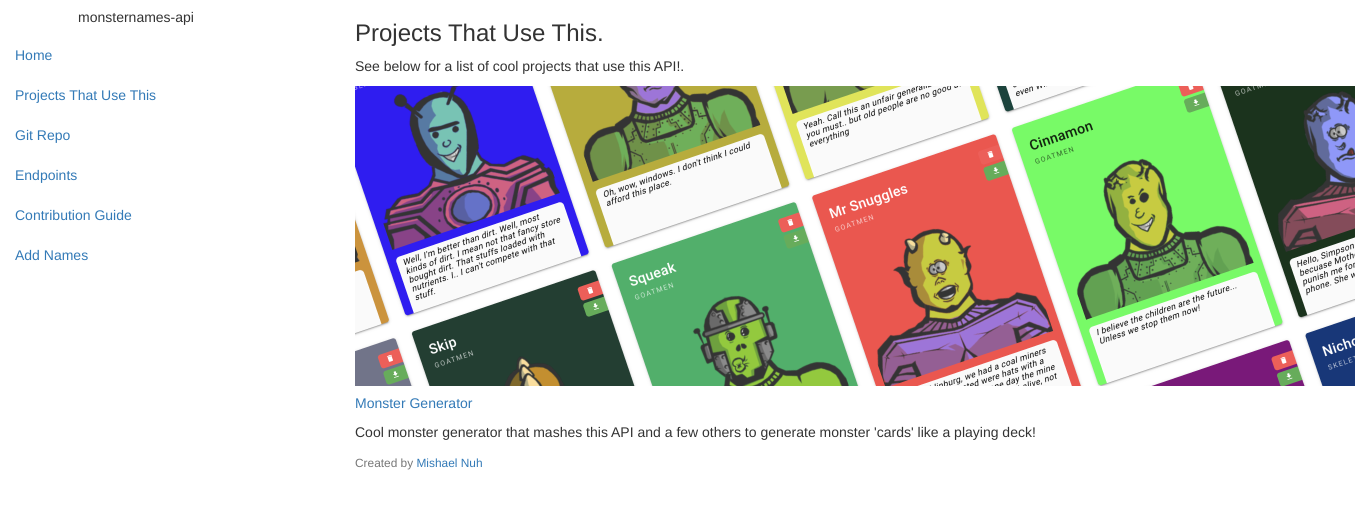
After one commit to benjaminlukeclark/monsternames-api, a Flask app: template templates/projectsThatUseThis.html in a window 1360 px wide. The commit adds this page. Shown: the top 509 px of the page. Run offline with Flask 2, Linux system fonts and the light colour scheme; the template is opened without the code that fills it, so the values that code supplies are empty; parts of the project's set-up code (start-up, migrations or seed data) failed here and were passed over; some libraries are stand-ins or nearby versions.

Commit message:
Added projects that use this page
- Added projects that use this page
- Updated navbar
- Made a few style changes as recommended by pycharm

```diff
--- a/application.py
+++ b/application.py
@@ -1,10 +1,10 @@
 #!flask/bin/python
 from flask import Flask, make_response, jsonify, request, render_template
-from endpoints.monster_endpoints import GoblinEndpoint, GoatmenEndpoint, OgreEndpoint, OrcEndpoint, SkeletonEndpoint, TrollEndpoint
+from endpoints.monster_endpoints import GoblinEndpoint, GoatmenEndpoint, OgreEndpoint, OrcEndpoint, SkeletonEndpoint, \
+    TrollEndpoint
 from functools import wraps
 
 application = Flask(__name__)
-
 
 
 #################################################
@@ -21,6 +21,7 @@ application = Flask(__name__)
 def home():
     return render_template('home.html')
 
+
 @application.route('/contributionGuide')
 def contributionGuide():
     return render_template('contributionGuide.html')
@@ -30,10 +31,15 @@ def contributionGuide():
 def endpoints():
     return render_template('endpoints.html')
 
+
 @application.route('/addNames')
 def addNames():
     return render_template('addNames.html')
 
+
+@application.route('/projectsThatUseThis')
+def projectsThatUseThis():
+    return render_template('projectsThatUseThis.html')
 
 
 #################################################
@@ -49,6 +55,7 @@ First_Name_Key_Message = "Ensure firstName key/value is in body"
 Last_Name_Key_Message = "Ensure lastName key/value is in body"
 Get_Key_Message = "No key required for GET request"
 
+
 # Decorator for all monster route functions providing endpoint functionality
 def monster_route(func):
     @wraps(func)
@@ -58,21 +65,25 @@ def monster_route(func):
             return add_cors_headers(func(*args, **kwargs))
         except ReferenceError:
             # This catches if our verify_users function can't find the x-api-key in the DB
-            return add_cors_headers(make_response(jsonify({'error' : 'unauthorised.',
-            'errorMessage' : 'unknown x-api-key provided'}), 400))
+            return add_cors_headers(make_response(jsonify({'error': 'unauthorised.',
+                                                           'errorMessage': 'unknown x-api-key provided'}), 400))
         except IndexError:
             # This catches if no API key was provided in the first place
-            return add_cors_headers(make_response(jsonify({'error' : 'unauthorised.',
-            'errorMessage' : 'no x-api-key provided'}), 400))
+            return add_cors_headers(make_response(jsonify({'error': 'unauthorised.',
+                                                           'errorMessage': 'no x-api-key provided'}), 400))
         except Exception:
             # This catches any other unhandled exceptions
-            return add_cors_headers(make_response(jsonify({'error' : 'Unhandled error.',
-            'errorMessage' : 'Unknown error occured'}), 400))
+            return add_cors_headers(make_response(jsonify({'error': 'Unhandled error.',
+                                                           'errorMessage': 'Unknown error occured'}), 400))
+
     return decorated
+
+
 # Function to cors header to response
 def add_cors_headers(response):
     response.headers['Access-Control-Allow-Origin'] = '*'
     return response
+
 
 ##### GOBLIN #####
 @application.route('/api/v1.0/goblin', methods=['GET'])
@@ -80,15 +91,18 @@ def add_cors_headers(response):
 def get_goblin():
     return GoblinEndpoint.return_name()
 
+
 @application.route('/api/v1.0/goblin/firstName', methods=['POST'])
 @monster_route
 def post_goblin_first_name():
     return GoblinEndpoint.insert_first_name(request)
 
+
 @application.route('/api/v1.0/goblin/lastName', methods=['POST'])
 @monster_route
 def post_goblin_last_name():
     return GoblinEndpoint.insert_last_name(request)
+
 
 ##### GOATMEN #####
 @application.route('/api/v1.0/goatmen', methods=['GET'])
@@ -96,10 +110,12 @@ def post_goblin_last_name():
 def get_goatmen():
     return GoatmenEndpoint.return_name()
 
+
 @application.route('/api/v1.0/goatmen/firstName', methods=['POST'])
 @monster_route
 def post_goatmen_first_name():
     return GoatmenEndpoint.insert_first_name(request)
+
 
 ##### OGRE #####
 @application.route('/api/v1.0/ogre', methods=['GET'])
@@ -107,10 +123,12 @@ def post_goatmen_first_name():
 def get_ogre():
     return OgreEndpoint.return_name()
 
+
 @application.route('/api/v1.0/ogre/firstName', methods=['POST'])
 @monster_route
 def post_ogre_first_name():
     return OgreEndpoint.insert_first_name(request)
+
 
 ##### ORC #####
 @application.route('/api/v1.0/orc', methods=['GET'])
@@ -118,15 +136,18 @@ def post_ogre_first_name():
 def get_orc():
     return OrcEndpoint.return_name()
 
+
 @application.route('/api/v1.0/orc/firstName', methods=['POST'])
 @monster_route
 def post_orc_first_name():
     return OrcEndpoint.insert_first_name(request)
 
+
 @application.route('/api/v1.0/orc/lastName', methods=['POST'])
 @monster_route
 def post_orc_last_name():
     return OrcEndpoint.insert_last_name(request)
+
 
 ##### SKELETON #####
 @application.route('/api/v1.0/skeleton', methods=['GET'])
@@ -134,15 +155,18 @@ def post_orc_last_name():
 def get_skeleton():
     return SkeletonEndpoint.return_name()
 
+
 @application.route('/api/v1.0/skeleton/firstName', methods=['POST'])
 @monster_route
 def post_skeleton_first_name():
     return SkeletonEndpoint.insert_first_name(request)
 
+
 @application.route('/api/v1.0/skeleton/lastName', methods=['POST'])
 @monster_route
 def post_skeleton_last_name():
     return SkeletonEndpoint.insert_last_name(request)
+
 
 ##### TROLL #####
 @application.route('/api/v1.0/troll', methods=['GET'])
@@ -150,10 +174,12 @@ def post_skeleton_last_name():
 def get_troll():
     return TrollEndpoint.return_name()
 
+
 @application.route('/api/v1.0/troll/firstName', methods=['POST'])
 @monster_route
 def post_troll_first_name():
     return TrollEndpoint.insert_first_name(request)
+
 
 @application.route('/api/v1.0/troll/lastName', methods=['POST'])
 @monster_route
@@ -164,7 +190,8 @@ def post_troll_last_name():
 @application.errorhandler(404)
 def not_found(error):
     return make_response(jsonify({'error': 'Path not found, consult repo for valid endpoints',
-                                 'repo' : 'https://github.com/Sudoblark/monsternames-api'}), 404)
+                                  'repo': 'https://github.com/Sudoblark/monsternames-api'}), 404)
+
 
 if __name__ == '__main__':
     application.run()
--- a/templates/addNames.html
+++ b/templates/addNames.html
@@ -20,6 +20,7 @@
       </div>
       <ul class="nav nav-sidebar">
           <li class="active"><a href= "{{ url_for('home') }}" >Home</a></li>
+          <li><a href="{{ url_for('projectsThatUseThis') }}">Projects That Use This</a></li>
           <li><a href="https://github.com/Sudoblark/monsternames-api">Git Repo</a></li>
           <li><a href= "{{ url_for('endpoints') }}" >Endpoints</a></li>
           <li><a href="{{ url_for('contributionGuide') }}" >Contribution Guide</a></li>
--- a/templates/contributionGuide.html
+++ b/templates/contributionGuide.html
@@ -17,6 +17,7 @@
       </div>
       <ul class="nav nav-sidebar">
           <li class="active"><a href= "{{ url_for('home') }}" >Home</a></li>
+          <li><a href="{{ url_for('projectsThatUseThis') }}">Projects That Use This</a></li>
           <li><a href="https://github.com/Sudoblark/monsternames-api">Git Repo</a></li>
           <li><a href= "{{ url_for('endpoints') }}" >Endpoints</a></li>
           <li><a href="{{ url_for('contributionGuide') }}" >Contribution Guide</a></li>
--- a/templates/endpoints.html
+++ b/templates/endpoints.html
@@ -20,6 +20,7 @@
       </div>
       <ul class="nav nav-sidebar">
           <li class="active"><a href= "{{ url_for('home') }}" >Home</a></li>
+          <li><a href="{{ url_for('projectsThatUseThis') }}">Projects That Use This</a></li>
           <li><a href="https://github.com/Sudoblark/monsternames-api">Git Repo</a></li>
           <li><a href= "{{ url_for('endpoints') }}" >Endpoints</a></li>
           <li><a href="{{ url_for('contributionGuide') }}" >Contribution Guide</a></li>
--- a/templates/home.html
+++ b/templates/home.html
@@ -20,6 +20,7 @@
       </div>
       <ul class="nav nav-sidebar">
           <li class="active"><a href= "{{ url_for('home') }}" >Home</a></li>
+          <li><a href="{{ url_for('projectsThatUseThis') }}">Projects That Use This</a></li>
           <li><a href="https://github.com/Sudoblark/monsternames-api">Git Repo</a></li>
           <li><a href= "{{ url_for('endpoints') }}" >Endpoints</a></li>
           <li><a href="{{ url_for('contributionGuide') }}" >Contribution Guide</a></li>
--- /dev/null
+++ b/templates/projectsThatUseThis.html
@@ -0,0 +1,55 @@
+<!doctype html>
+<html lang="en">
+  <head>
+    <meta charset="utf-8">
+    <!-- load bootstrap-->
+    <!-- Latest compiled and minified CSS -->
+    <link rel="stylesheet" href="https://maxcdn.bootstrapcdn.com/bootstrap/3.4.1/css/bootstrap.min.css">
+    <!-- Our JS -->
+    <script type="text/javascript"
+    src="{{ url_for('static', filename='js/home.js') }}"></script>
+    <!-- Title for the webpage -->
+    <title>monsternames-api/Home</title>
+  </head>
+  <body>
+
+    <!-- Sidebar -->
+    <div style="position: fixed; top: 0; width: 20%;">
+      <div>
+        <h5 class="font-weight-bold text-center">monsternames-api</h5>
+      </div>
+      <ul class="nav nav-sidebar">
+          <li class="active"><a href= "{{ url_for('home') }}" >Home</a></li>
+          <li><a href="{{ url_for('projectsThatUseThis') }}">Projects That Use This</a></li>
+          <li><a href="https://github.com/Sudoblark/monsternames-api">Git Repo</a></li>
+          <li><a href= "{{ url_for('endpoints') }}" >Endpoints</a></li>
+          <li><a href="{{ url_for('contributionGuide') }}" >Contribution Guide</a></li>
+          <li><a href="{{ url_for('addNames') }}" >Add Names</a></li>
+      </ul>
+    </div>
+
+    <!-- Main body -->
+    <div class="container-fluid" style="margin-left: 25%;">
+    <div class="row">
+    <div class="col-sm-9 col-md-10 main">
+      <!-- Header and first para -->
+      <h3> Projects That Use This.</h3>
+      <p>See below for a list of cool projects that use this API!. </p>
+      <!-- Monstername generator -->
+      <div class="card-deck">
+          <div class="card">
+              <img class="card-img-top" src="{{ url_for('static', filename='images/monster-generator-examples.png') }}" alt="examples of generated monsters">
+              <div class="card-body">
+                  <h5 class="card-title"><a href="https://monster.mnuh.org/">Monster Generator</a></h5>
+                  <p class="card-text">Cool monster generator that mashes this API and a few others to generate monster 'cards' like a playing deck!</p>
+                  <p class="card-text"><small class="text-muted">Created by <a href="https://github.com/mishaelnuh"> Mishael Nuh </a></small></p>
+              </div>
+          </div>
+      </div>
+
+    </div>
+  </div>
+</div>
+</div>
+</body>
+</html>
```
Also changed, not shown: static/images/monster-generator-examples.png (added), 1 other file.
